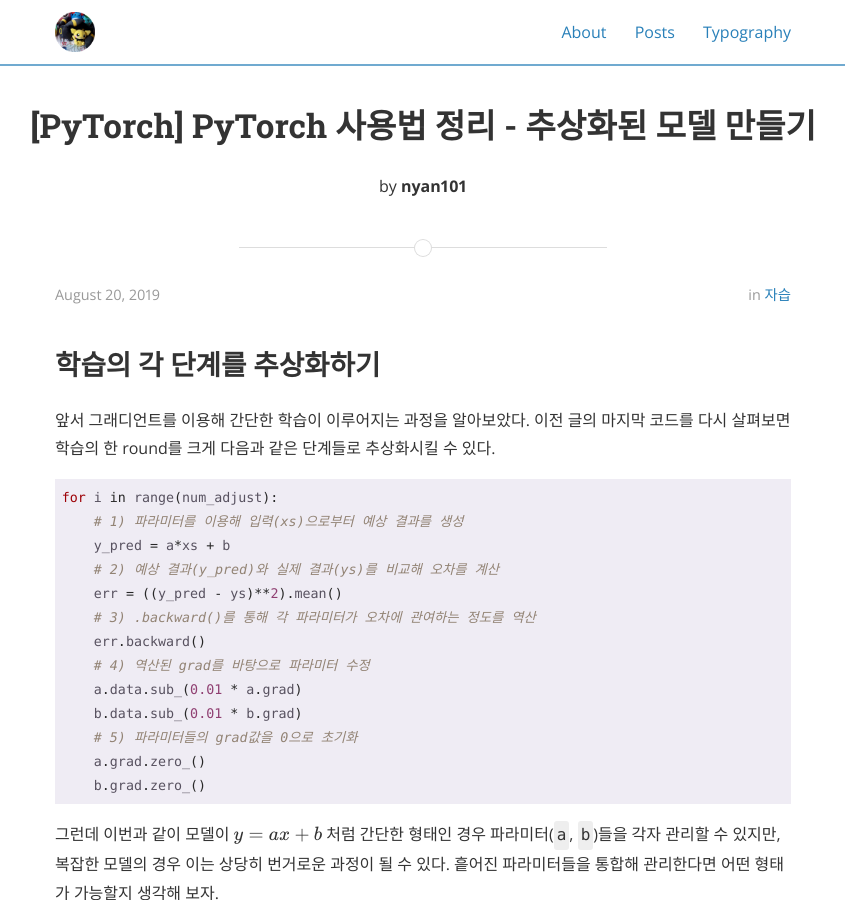
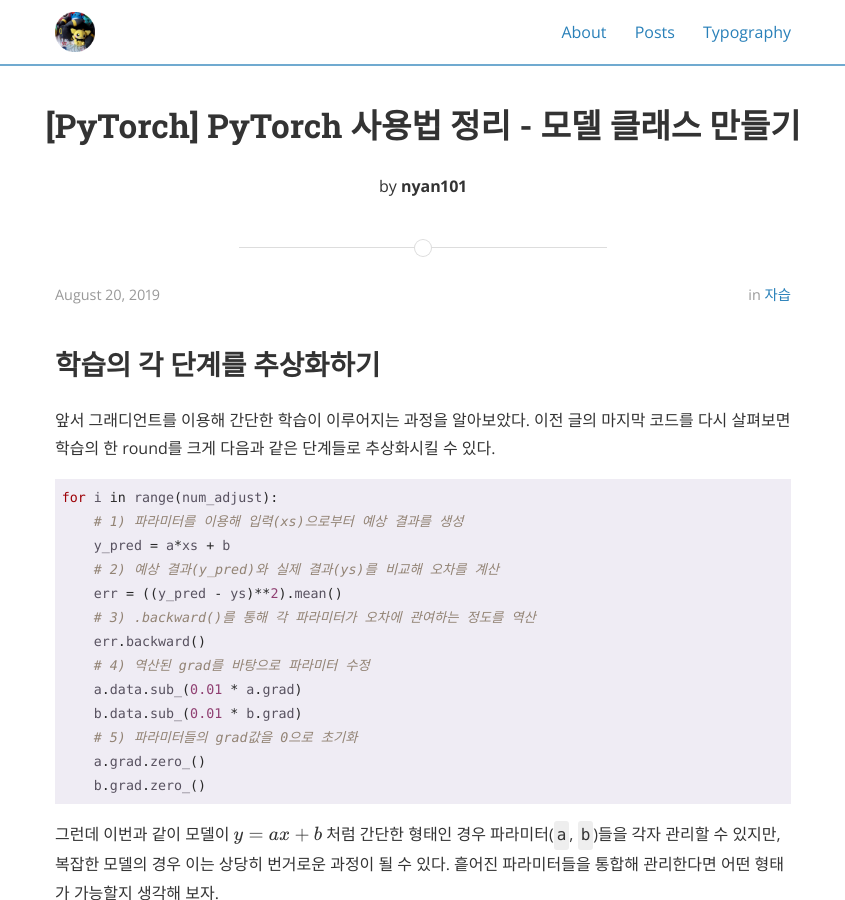
Before and after one commit to nyan101/nyan101.github.io, a Jekyll site: the page built from _posts/2019-08-20-notes-on-pytorch-02.md, in a window 1280 px wide and 900 px high. Shown: the whole window, without its empty margins (217-1062 px from the left). Built offline with Jekyll 4.4.1, drawn with Linux system fonts in a browser that asks for light colours; nearby versions of some CDN libraries; formulas are drawn with MathJax 3; comment, search, counter and statistics services are not loaded; a style sheet for code colours, icons or effects is not loaded.

Commit message:
change post title

```diff
--- a/_posts/2019-08-20-notes-on-pytorch-02.md
+++ b/_posts/2019-08-20-notes-on-pytorch-02.md
@@ -1,6 +1,6 @@
 ---
 layout: post
-title:  "[PyTorch] PyTorch 사용법 정리 - 추상화된 모델 만들기"
+title:  "[PyTorch] PyTorch 사용법 정리 - 모델 클래스 만들기"
 date:   2019-08-20 21:53:17
 author: nyan101
 categories: 자습
```
